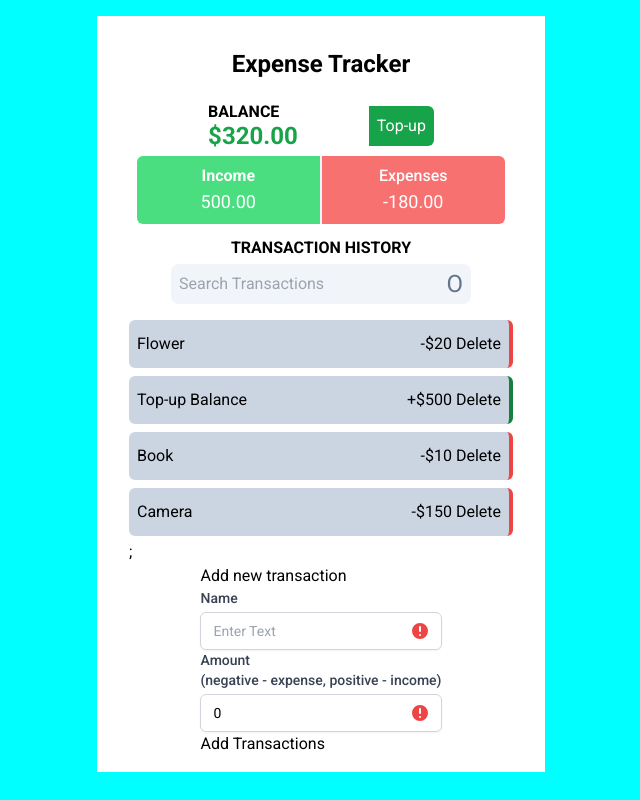
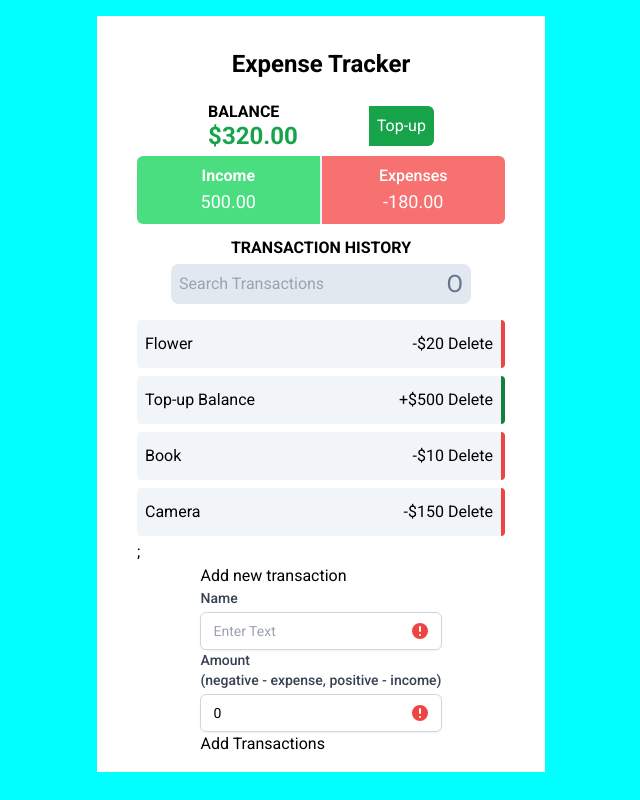
Before and after one commit to Sochuks/react-expense-tracker, a React (Vite) app: page / in a window 1280 px wide. Shown: the whole page, without its empty margins (319-959 px from the left). Built offline with nearby package versions, Linux system fonts and the light colour scheme.

Commit message:
Modify style for transactions

```diff
--- a/src/Components/Transaction.jsx
+++ b/src/Components/Transaction.jsx
@@ -17,7 +17,7 @@ const Transaction = ({name, amount, id}) => {
   return (
     <div>
         <div className='my-1'>
-            <ul className={`flex justify-between w-96 py-3 px-2 bg-slate-300 rounded-md
+            <ul className={`flex justify-between w-full py-3 px-2 bg-slate-100 rounded
             ${amount < 0 ? 'border-r-4 border-red-500' : 'border-r-4 border-green-700'}`}>
               {name} <li><span>{sign}${Math.abs(amount)}</span> <button
               className=''
--- a/src/Components/TransactionList.jsx
+++ b/src/Components/TransactionList.jsx
@@ -6,13 +6,13 @@ const TransactionList = () => {
   const { transactions } = useContext(GlobalContext)
 
   return (
-    <div className='flex flex-col max-w-md'>
+    <div className='flex flex-col w-full'>
         <div className='py-1 font-semibold text-center'>
           <h4 className='uppercase'>Transaction History</h4>
       </div>
       {/* SEARCH TRANSACTION */}
         <div className='relative mx-auto mb-3'>
-            <input type="text" className="py-2 px-2 w-[300px] rounded-lg bg-slate-100" placeholder="Search Transactions" />
+            <input type="text" className="py-2 px-2 w-[300px] rounded-lg bg-slate-200" placeholder="Search Transactions" />
             <button className='inset-y-0 absolute right-2 text-2xl text-slate-500'>O</button>
         </div>
         <div className='flex flex-col'>
```
